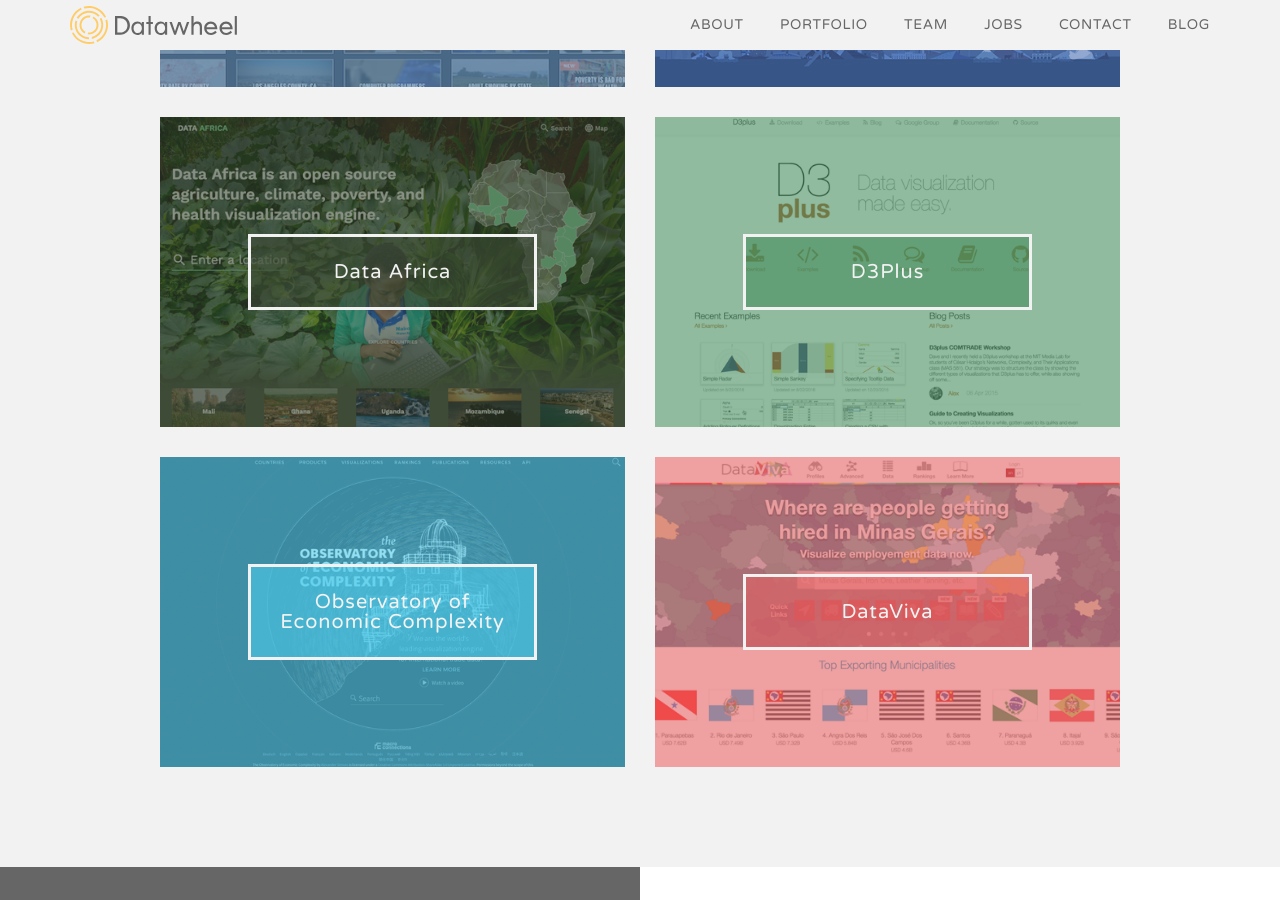
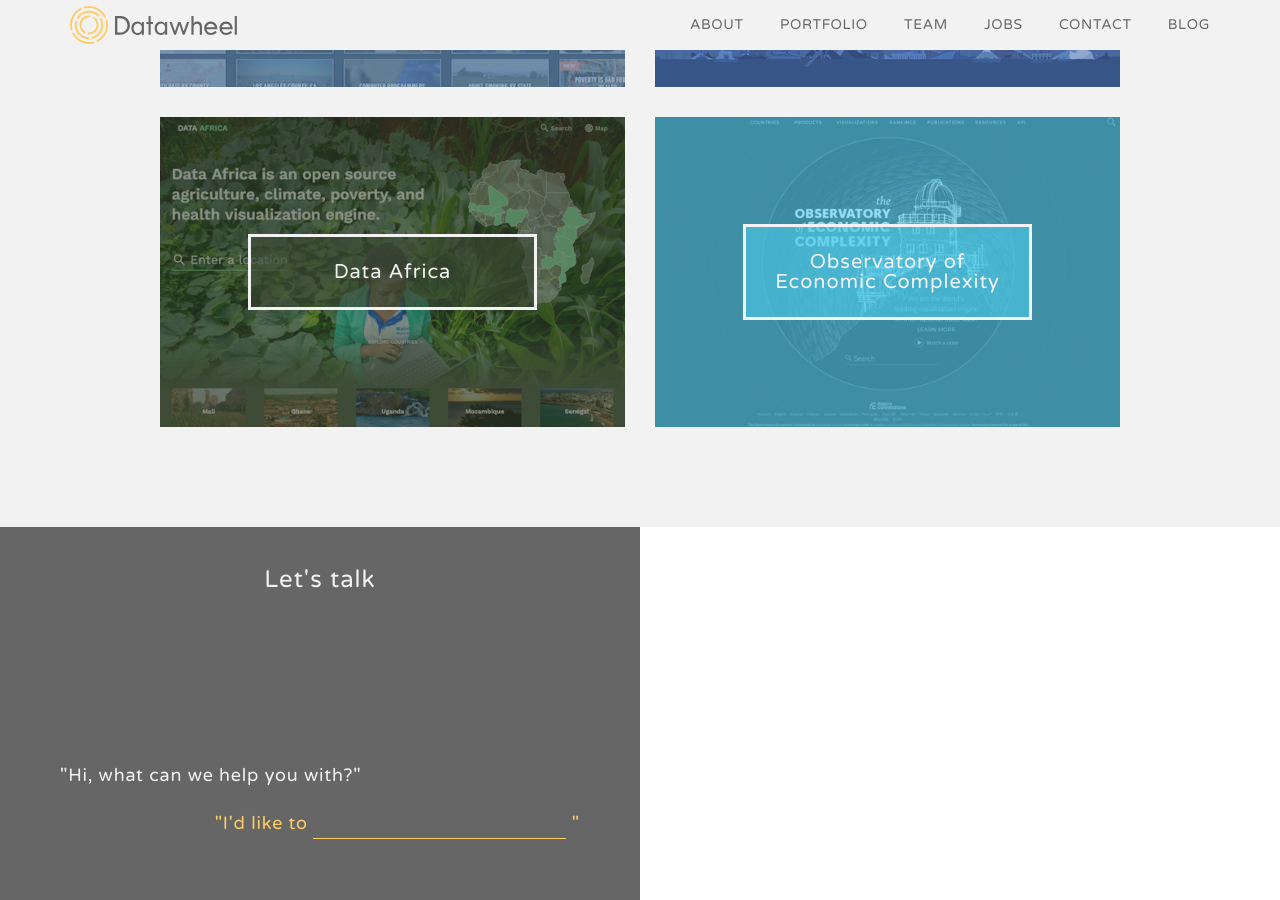
Before and after one commit to Datawheel/datawheel, a Jekyll site: the page built from index.html, in a window 1280 px wide and 900 px high, scrolled down 2412 px. Built offline with Jekyll 4.4.1, drawn with Linux system fonts in a browser that asks for light colours.

Commit message:
hides DataViva

```diff
--- a/index.html
+++ b/index.html
@@ -88,16 +88,8 @@
 			<div class="project dataafrica">
 				<a class="project-title" href="/portfolio/dataafrica/">Data Africa</a>
 			</div>
-			<div class="project d3plus">
-				<a class="project-title" href="/portfolio/d3plus/">D3Plus</a>
-			</div>
-		</div>
-		<div class="row c">
 			<div class="project oec">
 				<a class="project-title" href="/portfolio/oec/">Observatory of Economic Complexity</a>
-			</div>
-			<div class="project dataviva">
-				<a class="project-title" href="/portfolio/dataviva/">DataViva</a>
 			</div>
 		</div>
 </article>
```
Also changed, not shown: _portfolio/dataviva.md (+1 -0 lines).
